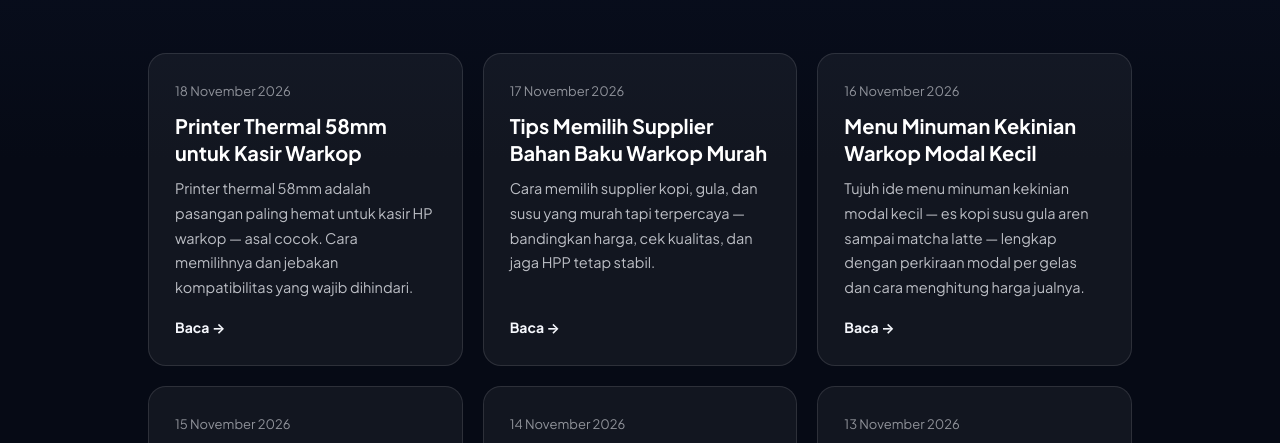
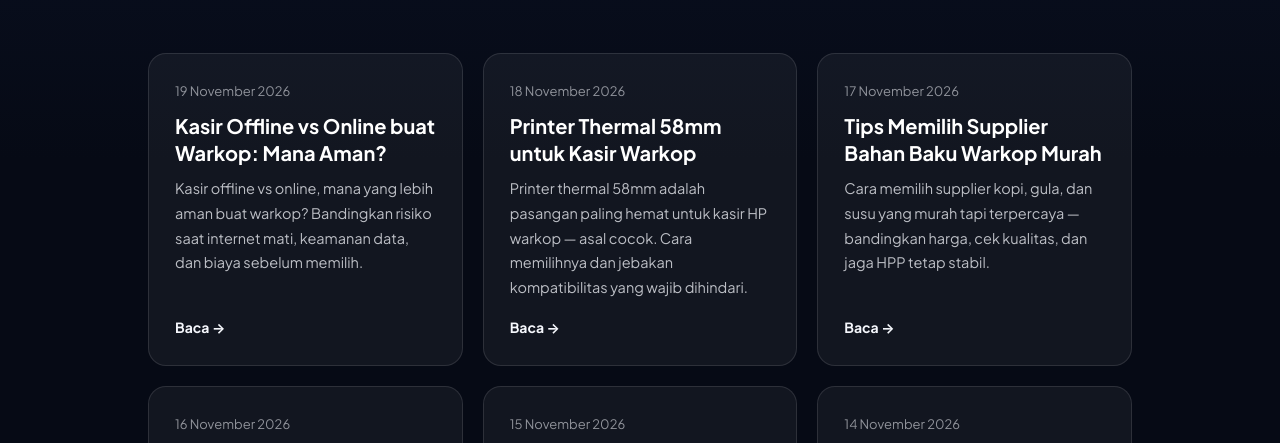
Before and after one commit to FinOwi/ogkasir-app, a plain HTML site: page blog.html in a window 1280 px wide. Shown: the part 280-723 px from the top of the page. Drawn offline with Linux system fonts and the light colour scheme.

Commit message:
Artikel: tambah artikel-kasir-offline-vs-online-warkop di blog

```diff
--- a/blog.html
+++ b/blog.html
@@ -65,6 +65,12 @@
 </header>
 
 <div class="grid">
+  <a class="post" href="/artikel-kasir-offline-vs-online-warkop.html">
+    <div class="date">19 November 2026</div>
+    <h2>Kasir Offline vs Online buat Warkop: Mana Aman?</h2>
+    <p>Kasir offline vs online, mana yang lebih aman buat warkop? Bandingkan risiko saat internet mati, keamanan data, dan biaya sebelum memilih.</p>
+    <div class="more">Baca →</div>
+  </a>
   <a class="post" href="/artikel-printer-thermal-58mm-kasir-warkop.html">
     <div class="date">18 November 2026</div>
     <h2>Printer Thermal 58mm untuk Kasir Warkop</h2>
```
